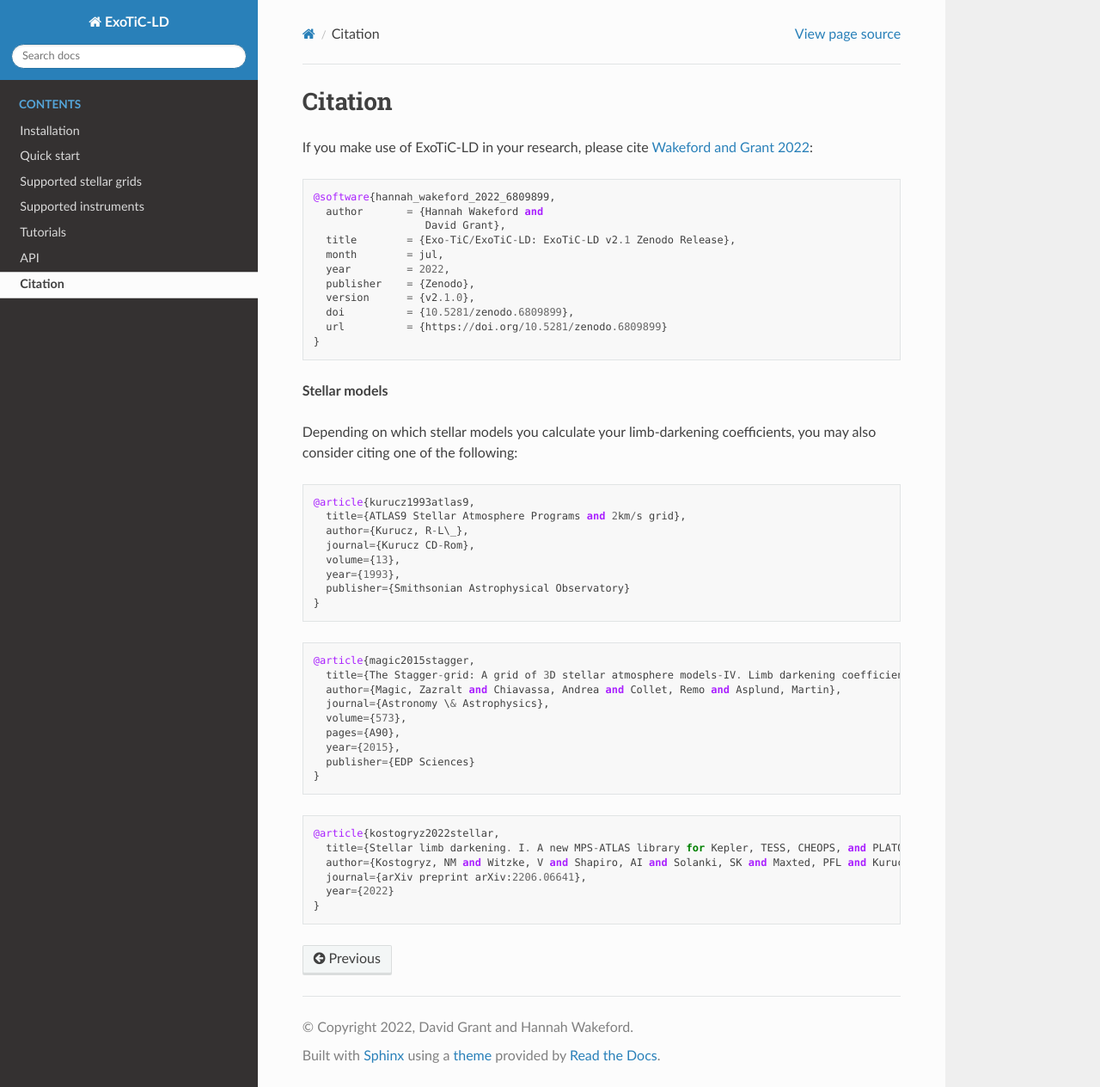
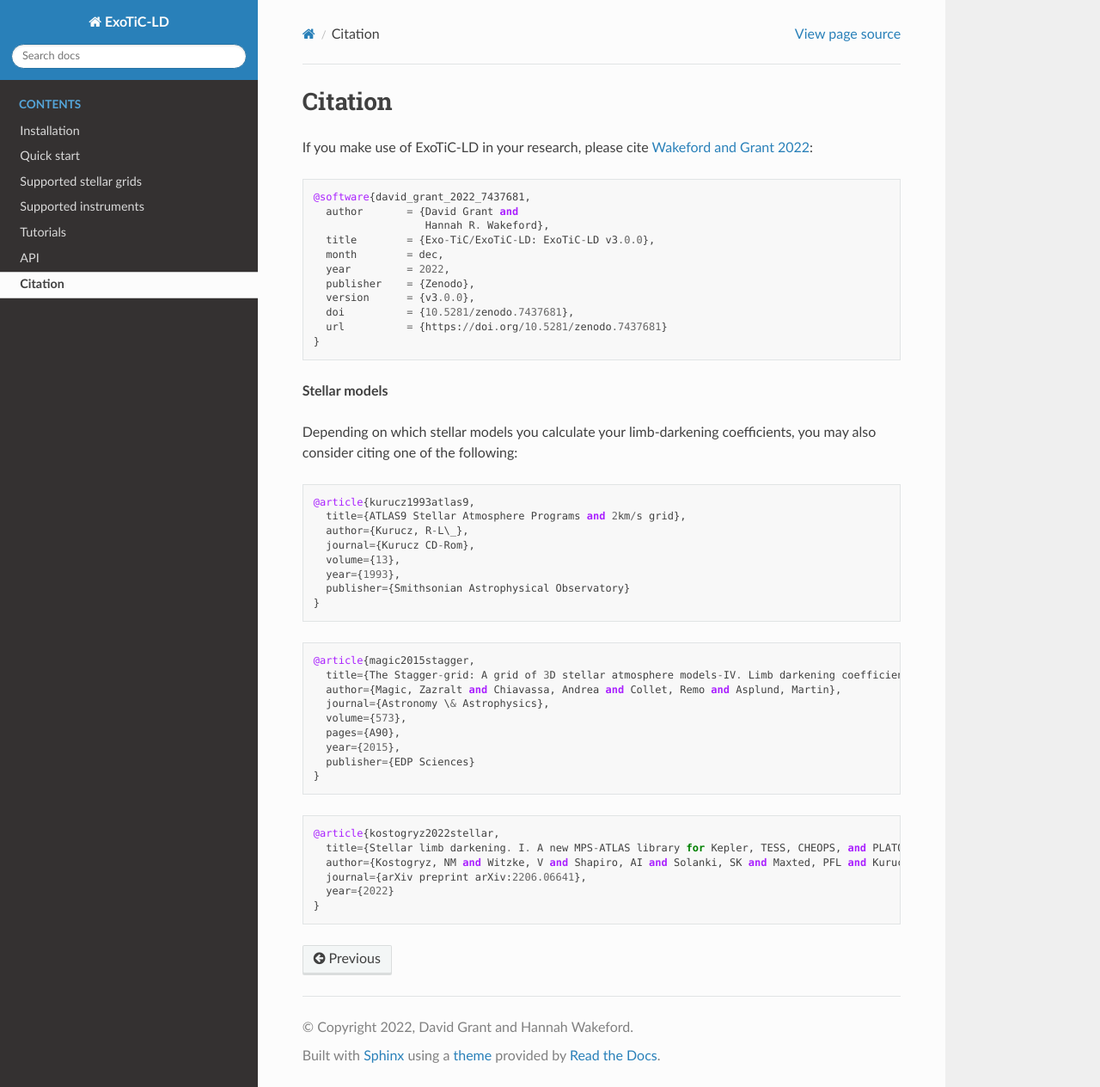
Before and after one commit to Exo-TiC/ExoTiC-LD, a Sphinx documentation site: the page built from docs/source/views/citation.rst, in a window 1280 px wide and 1264 px high. Shown: the whole window at 86% size. Built offline with Sphinx 7.4.7 and the Read the Docs theme 2.0.0, drawn with Linux system fonts in a browser that asks for light colours.

Commit message:
Updated ExoTiC-LD v3.0.0 citation

```diff
--- a/docs/source/views/citation.rst
+++ b/docs/source/views/citation.rst
@@ -6,17 +6,17 @@ If you make use of ExoTiC-LD in your research, please cite
 
 .. code-block::
 
-    @software{hannah_wakeford_2022_6809899,
-      author       = {Hannah Wakeford and
-                      David Grant},
-      title        = {Exo-TiC/ExoTiC-LD: ExoTiC-LD v2.1 Zenodo Release},
-      month        = jul,
-      year         = 2022,
-      publisher    = {Zenodo},
-      version      = {v2.1.0},
-      doi          = {10.5281/zenodo.6809899},
-      url          = {https://doi.org/10.5281/zenodo.6809899}
-    }
+        @software{david_grant_2022_7437681,
+          author       = {David Grant and
+                          Hannah R. Wakeford},
+          title        = {Exo-TiC/ExoTiC-LD: ExoTiC-LD v3.0.0},
+          month        = dec,
+          year         = 2022,
+          publisher    = {Zenodo},
+          version      = {v3.0.0},
+          doi          = {10.5281/zenodo.7437681},
+          url          = {https://doi.org/10.5281/zenodo.7437681}
+        }
 
 **Stellar models**
 
```
